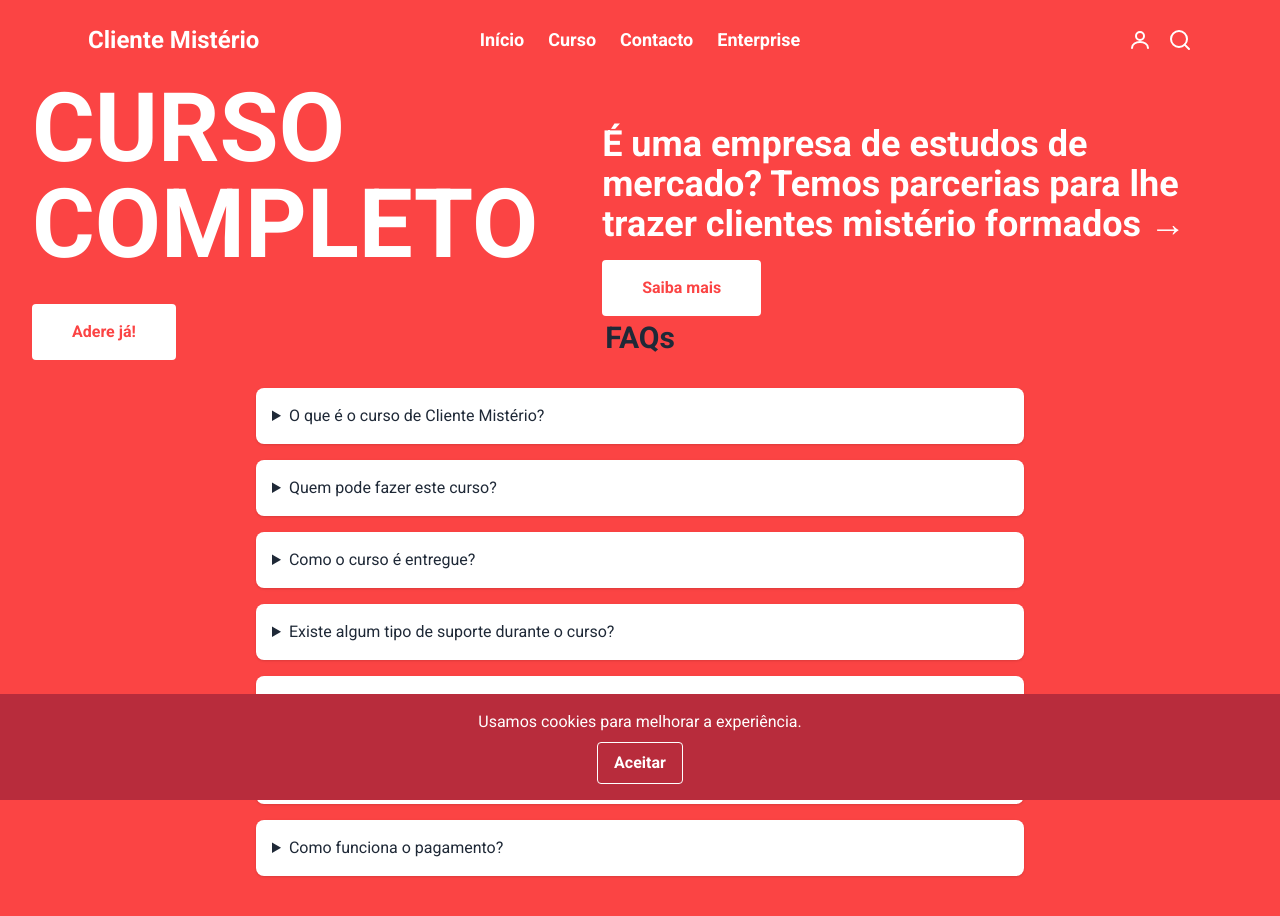
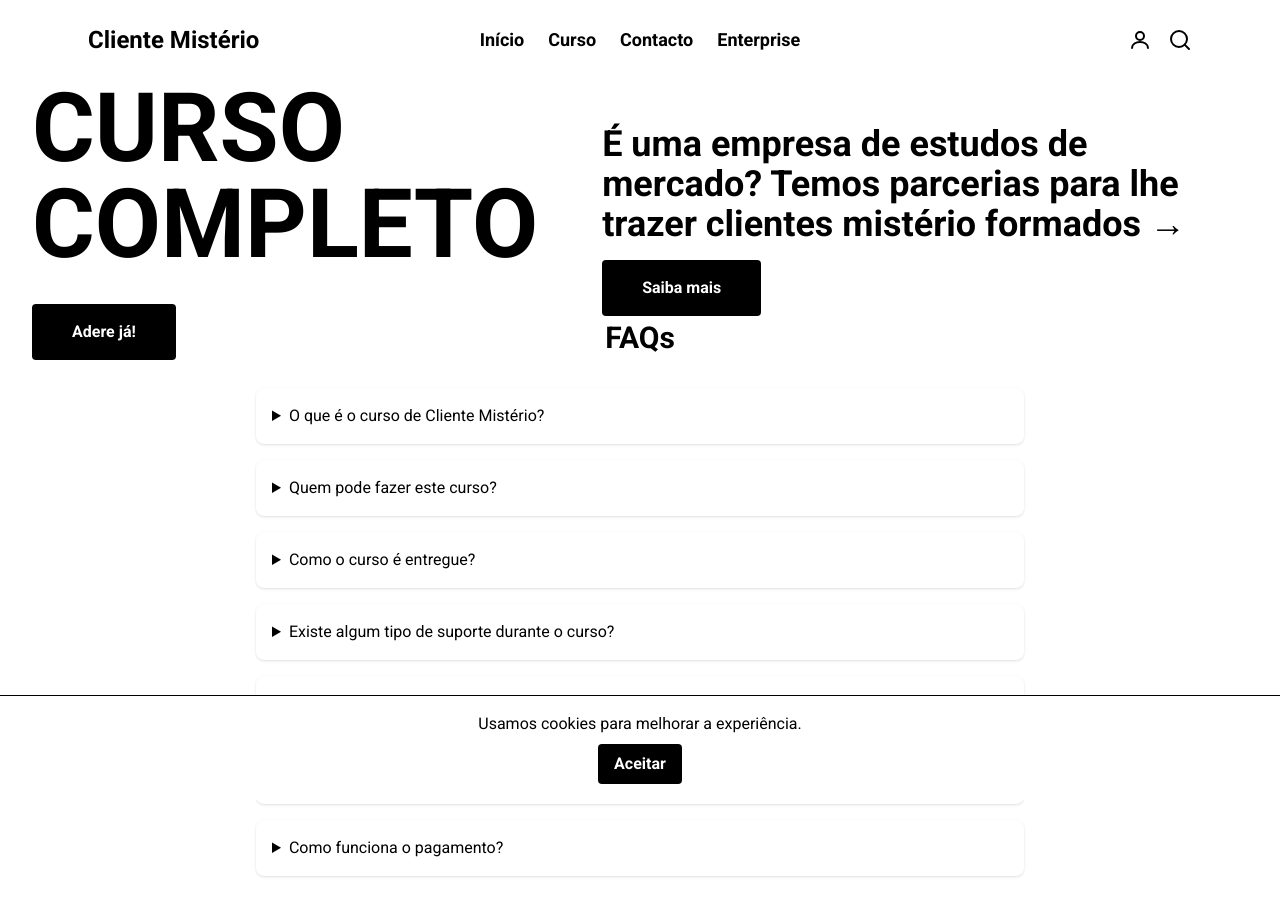
Before and after one commit to msantos51/clientemisterio, a Next.js app in the folder frontend/: page / in a window 1280 px wide. Shown: the top 916 px of the page. Built offline with nearby package versions, Linux system fonts and the light colour scheme.

Commit message:
feat: ajustar tema para fundo branco e botões pretos

```diff
--- a/frontend/app/(private)/dashboard/page.tsx
+++ b/frontend/app/(private)/dashboard/page.tsx
@@ -12,7 +12,7 @@ export default function DashboardPage() {
         {/* Título principal do dashboard */}
         <h2 className="mb-4 text-center text-2xl font-bold">Curso Cliente Mistério</h2>
         {/* Frase motivacional para contextualizar o aluno */}
-        <p className="mb-8 text-center text-gray-600">Explore o conteúdo interativo do curso.</p>
+        <p className="mb-8 text-center text-black">Explore o conteúdo interativo do curso.</p>
         {/* Contêiner responsivo com o iframe do curso (código fornecido) */}
         <div style={{ width: '100%' }}>
           <div
--- a/frontend/app/(public)/comprar/page.tsx
+++ b/frontend/app/(public)/comprar/page.tsx
@@ -2,17 +2,17 @@
 export default function BuyPage() {
   return (
     // Secção principal para compra do curso sem espaço superior
-    <section className="text-center pb-20">
+    <section className="pb-20 text-center">
       {/* Título da página */}
       <h2 className="text-3xl font-bold">Comprar curso</h2>
       {/* Explicação do processo de compra */}
-      <p className="mt-4 text-gray-600">Pague com segurança através do Stripe.</p>
+      <p className="mt-4 text-black">Pague com segurança através do Stripe.</p>
       {/* Link que abre o pagamento em nova aba */}
       <a
         href="https://stripe.com/pagar/SEU_LINK"
         target="_blank"
         rel="noopener noreferrer"
-        className="mt-8 inline-block rounded bg-green-600 px-4 py-2 text-white"
+        className="mt-8 inline-block rounded bg-black px-4 py-2 text-white hover:bg-black/80"
       >
         Comprar agora
       </a>
--- a/frontend/app/(public)/curso/page.tsx
+++ b/frontend/app/(public)/curso/page.tsx
@@ -7,11 +7,11 @@ export default function CoursePage() {
       <h2 className="text-3xl font-bold text-center">Sobre o curso</h2>
 
       {/* Parágrafos introdutórios sobre o curso */}
-      <p className="mt-4 text-gray-600">
+      <p className="mt-4 text-black">
         O Curso de Cliente Mistério foi criado para todos os que querem descobrir como funciona esta
         atividade e aprender a realizar avaliações profissionais de qualidade.
       </p>
-      <p className="mt-4 text-gray-600">
+      <p className="mt-4 text-black">
         Baseado em experiência prática em projetos reais em Portugal, o curso apresenta de forma
         simples e objetiva tudo o que precisa de saber para começar ou evoluir nesta área.
       </p>
@@ -21,7 +21,7 @@ export default function CoursePage() {
         {/* Caixa: O que vai aprender */}
         <div className="rounded-lg border bg-white p-6 shadow">
           <h3 className="text-xl font-semibold">O que vai aprender</h3>
-          <ul className="mt-4 list-disc list-inside text-gray-600 space-y-2">
+          <ul className="mt-4 list-disc list-inside text-black space-y-2">
             <li>O que é um Cliente Mistério e qual o seu papel.</li>
             <li>Como avaliar o atendimento, a experiência do cliente e o cumprimento de standards de serviço.</li>
             <li>Como realizar visitas de forma discreta e profissional.</li>
@@ -32,7 +32,7 @@ export default function CoursePage() {
         {/* Caixa: Estrutura do curso */}
         <div className="rounded-lg border bg-white p-6 shadow">
           <h3 className="text-xl font-semibold">Estrutura do curso</h3>
-          <p className="mt-4 text-gray-600">
+          <p className="mt-4 text-black">
             O curso está organizado em módulos curtos e diretos, com exemplos práticos e questionários no
             final de cada tema, para consolidar os conhecimentos.
           </p>
@@ -41,7 +41,7 @@ export default function CoursePage() {
         {/* Caixa: Para quem é este curso */}
         <div className="rounded-lg border bg-white p-6 shadow">
           <h3 className="text-xl font-semibold">Para quem é este curso</h3>
-          <ul className="mt-4 list-disc list-inside text-gray-600 space-y-2">
+          <ul className="mt-4 list-disc list-inside text-black space-y-2">
             <li>Pessoas que querem iniciar-se como Clientes Mistério.</li>
             <li>Profissionais que já atuam em áreas como comércio, hotelaria ou automóvel e pretendem melhorar a sua capacidade de análise.</li>
             <li>Empresas que desejam formar colaboradores nesta metodologia de avaliação.</li>
@@ -51,7 +51,7 @@ export default function CoursePage() {
         {/* Caixa: Benefícios do curso */}
         <div className="rounded-lg border bg-white p-6 shadow">
           <h3 className="text-xl font-semibold">Benefícios</h3>
-          <ul className="mt-4 list-disc list-inside text-gray-600 space-y-2">
+          <ul className="mt-4 list-disc list-inside text-black space-y-2">
             <li>100% online, pode aprender ao seu ritmo.</li>
             <li>Acesso imediato após inscrição.</li>
             <li>Conteúdos claros e aplicáveis a situações reais.</li>
@@ -61,7 +61,7 @@ export default function CoursePage() {
       </div>
 
       {/* Parágrafo final de incentivo */}
-      <p className="mt-10 text-gray-600">
+      <p className="mt-10 text-black">
         ✨ Se procura uma forma prática e profissional de entrar no mundo do Cliente Mistério, este
         curso é para si. Inscreva-se hoje e dê o primeiro passo para novas oportunidades!
       </p>
--- a/frontend/app/(public)/page.tsx
+++ b/frontend/app/(public)/page.tsx
@@ -15,7 +15,7 @@ export default function HomePage() {
           </h1>
           <Link
             href="/inscrever-se"
-            className="rounded bg-white px-10 py-4 font-bold text-[#fb4444]"
+            className="rounded bg-black px-10 py-4 font-bold text-white hover:bg-black/80"
           >
             Adere já!
           </Link>
@@ -29,7 +29,7 @@ export default function HomePage() {
           {/* Botão que redireciona para a página enterprise */}
           <Link
             href="/enterprise"
-            className="rounded bg-white px-10 py-4 font-bold text-[#fb4444]"
+            className="rounded bg-black px-10 py-4 font-bold text-white hover:bg-black/80"
           >
             Saiba mais
           </Link>
--- a/frontend/app/globals.css
+++ b/frontend/app/globals.css
@@ -8,15 +8,15 @@
 html, body {
   /* Aplica o tipo de letra Roboto em todo o site */
   font-family: 'Roboto', sans-serif;
-  /* Define texto branco em todo o site */
-  @apply text-white;
+  /* Define texto preto em todo o site */
+  color: #000000;
   /* Remove margens e preenchimentos padrão */
   margin: 0;
   padding: 0;
   /* Garante altura mínima sem bloquear a rolagem */
   min-height: 100vh;
-  /* Define fundo vermelho sólido em todo o site */
-  background-color: #fb4444;
+  /* Define fundo branco sólido em todo o site */
+  background-color: #ffffff;
   /* Impede rolagem horizontal mantendo a vertical */
   overflow-x: hidden;
   overflow-y: auto;
@@ -25,6 +25,10 @@ html, body {
 /* Torna o texto de todos os botões em negrito */
 button {
   font-weight: 700;
+  /* Define fundo preto nos botões */
+  background-color: #000000;
+  /* Define texto branco nos botões */
+  color: #ffffff;
 }
 
 /* Contêiner principal do formulário */
@@ -100,21 +104,20 @@ button {
 .submit-btn {
   margin-top: 30px;
   height: 55px;
-  /* Define fundo claro para o botão */
-  background: #f2f2f2;
+  /* Define fundo preto para o botão */
+  background: #000000;
   border-radius: 11px;
   border: 0;
   outline: none;
-  /* Coloca o texto a preto para melhor legibilidade */
-  color: #000000;
+  /* Coloca o texto a branco para melhor legibilidade */
+  color: #ffffff;
   font-size: 18px;
   font-weight: 700;
-  box-shadow: 0px 0px 0px 0px #ffffff, 0px 0px 0px 0px #000000;
   transition: all 0.3s cubic-bezier(0.15, 0.83, 0.66, 1);
   cursor: pointer;
 }
 
 /* Efeito ao passar o rato sobre o botão */
 .submit-btn:hover {
-  box-shadow: 0px 0px 0px 2px #ffffff, 0px 0px 0px 4px #0000003a;
+  background: #000000cc;
 }
--- a/frontend/app/layout.tsx
+++ b/frontend/app/layout.tsx
@@ -20,8 +20,8 @@ export default function RootLayout({ children }: { children: React.ReactNode })
   return (
     <html lang="pt">
       <body>
-        {/* Estrutura principal com fundo gradiente e texto branco */}
-        <div className="min-h-screen text-white">
+        {/* Estrutura principal com fundo branco e texto preto */}
+        <div className="min-h-screen bg-white text-black">
           <Header /> {/* Cabeçalho exibido no topo */}
 
 
--- a/frontend/components/CookieBar.tsx
+++ b/frontend/components/CookieBar.tsx
@@ -24,12 +24,12 @@ export function CookieBar() {
   if (accepted) return null
 
   return (
-    <div className="fixed bottom-0 left-0 right-0 bg-[#b82c3c] p-4 text-center text-white">
+    <div className="fixed bottom-0 left-0 right-0 border-t border-black bg-white p-4 text-center text-black">
       {/* Mensagem informativa sobre cookies */}
       <p className="mb-2">Usamos cookies para melhorar a experiência.</p>
       <button
         onClick={handleAccept}
-        className="rounded border border-white px-4 py-2 font-bold text-white hover:bg-white/20"
+        className="rounded bg-black px-4 py-2 font-bold text-white hover:bg-black/80"
       >
         Aceitar
       </button>
--- a/frontend/components/Faq.tsx
+++ b/frontend/components/Faq.tsx
@@ -45,21 +45,21 @@ const faqItems = [
 export function Faq() {
   return (
     // Ajusta a posição para aproximar as FAQs da secção anterior
-    <section className="mx-auto max-w-3xl -mt-10 pb-20">
+    <section className="mx-auto -mt-10 max-w-3xl pb-20">
       {/* Título principal da secção */}
-      <h2 className="mb-8 text-center text-3xl font-bold text-gray-800">FAQs</h2>
+      <h2 className="mb-8 text-center text-3xl font-bold text-black">FAQs</h2>
       {/* Lista de perguntas */}
       <div className="space-y-4">
         {faqItems.map((item) => (
           // Cada item expansível com pergunta e resposta
           <details
             key={item.question}
-            className="rounded-lg bg-white p-4 shadow text-gray-800"
+            className="rounded-lg bg-white p-4 text-black shadow"
           >
             {/* Pergunta visível que pode ser clicada */}
             <summary className="cursor-pointer font-medium">{item.question}</summary>
             {/* Resposta apresentada ao clicar na pergunta */}
-            <p className="mt-2 text-gray-600">{item.answer}</p>
+            <p className="mt-2 text-black">{item.answer}</p>
           </details>
         ))}
       </div>
--- a/frontend/components/Header.tsx
+++ b/frontend/components/Header.tsx
@@ -67,10 +67,10 @@ const logo = (
 // Cabeçalho com navegação principal
 export function Header() {
   return (
-    // Cabeçalho aderente ao topo com fundo vermelho
-    <header className="sticky top-0 z-50 bg-[#fb4444]">
+    // Cabeçalho aderente ao topo com fundo branco
+    <header className="sticky top-0 z-50 bg-white">
       {/* Contêiner centralizado para o conteúdo do cabeçalho */}
-      <div className="mx-auto max-w-6xl p-4 text-lg font-bold text-white md:p-6">
+      <div className="mx-auto max-w-6xl p-4 text-lg font-bold text-black md:p-6">
         {/* Navegação completa para ecrãs médios ou maiores */}
         <nav className="hidden items-center justify-between md:flex">
           {/* Logótipo no canto superior esquerdo */}
```
